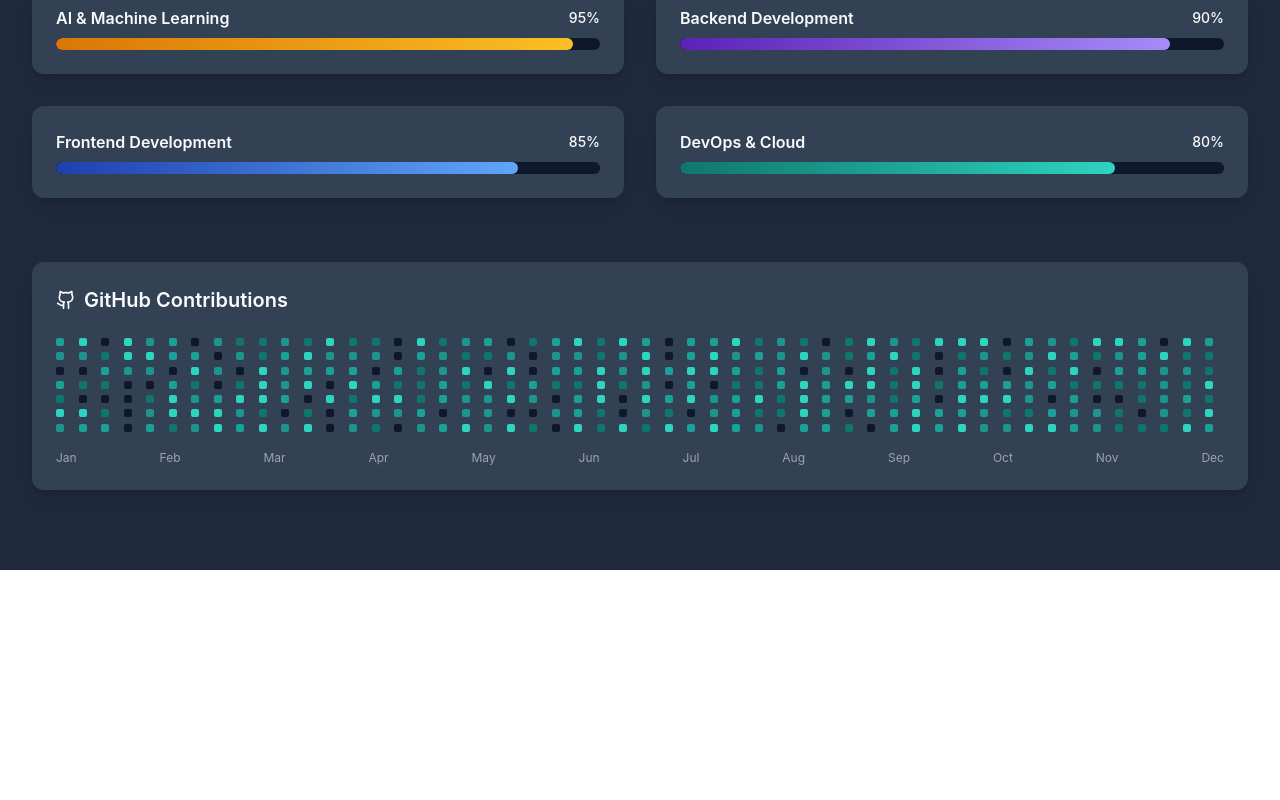
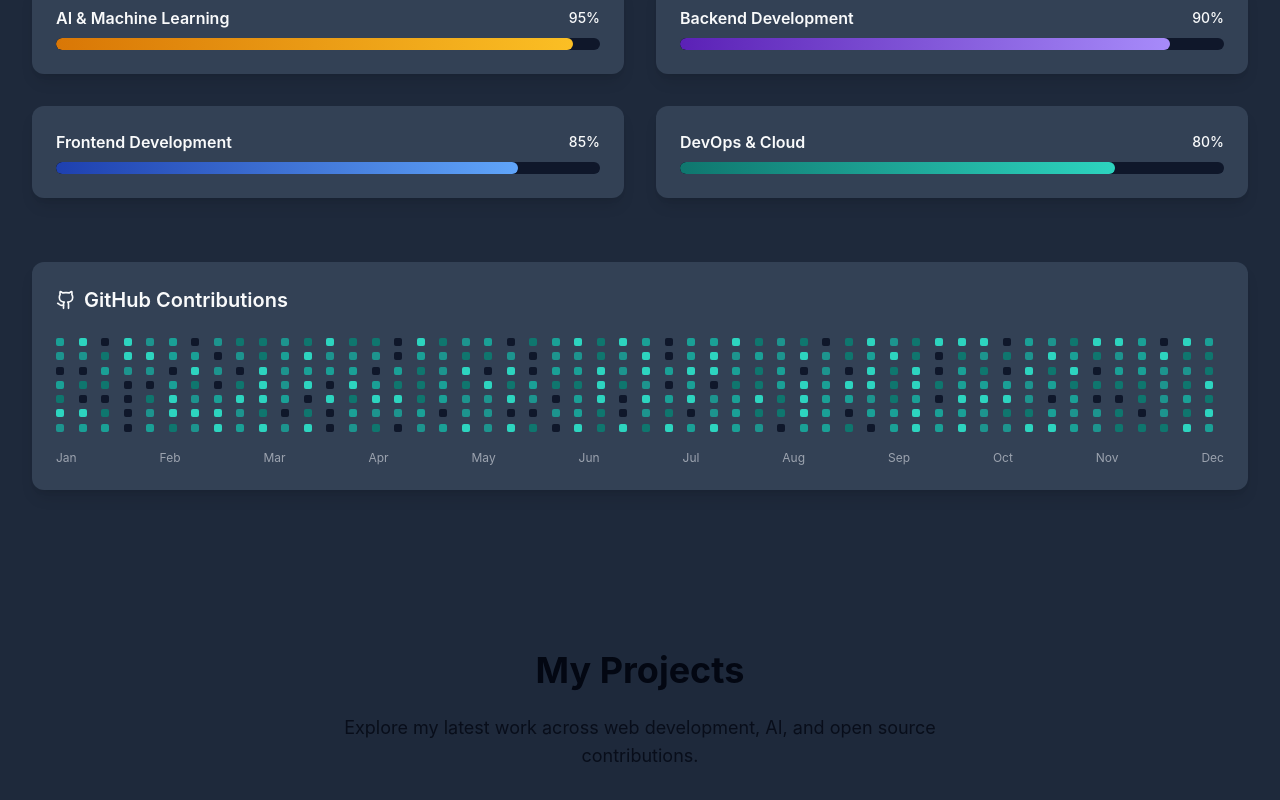
Before and after one commit to YashSakhareliya/Portfolio, a React (Vite) app: page / in a window 1280 px wide. Shown: the part 1862-2662 px from the top of the page. Before the commit the page ends 2432 px from the top, so only its background shows below. Built offline with nearby package versions, Linux system fonts and the light colour scheme.

Commit message:
Projects Title Done

```diff
--- a/src/components/Projects.jsx
+++ b/src/components/Projects.jsx
@@ -101,7 +101,22 @@ const Projects = () => {
     const regularProjects = filteredProjects.filter(project => !project.featured);
 
   return (
-    <section></section>
+    <section className={`py-20 px-4 ${isDarkMode ? 'bg-dark-bg-secondary' : 'bg-gray-50'}`}>
+        <div className='container mx-auto'>
+            <motion.div
+            initial={{ opacity: 0, y: 20 }}
+            whileInView={{ opacity: 1, y: 0 }}
+            transition={{ duration: 0.8 }}
+            viewport={{ once: true }}
+            className="text-center mb-16"
+            >
+            <h2 className="text-4xl font-bold mb-6">My Projects</h2>
+            <p className="max-w-2xl mx-auto text-lg opacity-80">
+                Explore my latest work across web development, AI, and open source contributions.
+            </p>
+            </motion.div>
+        </div>
+    </section>
   )
 }
 
```
